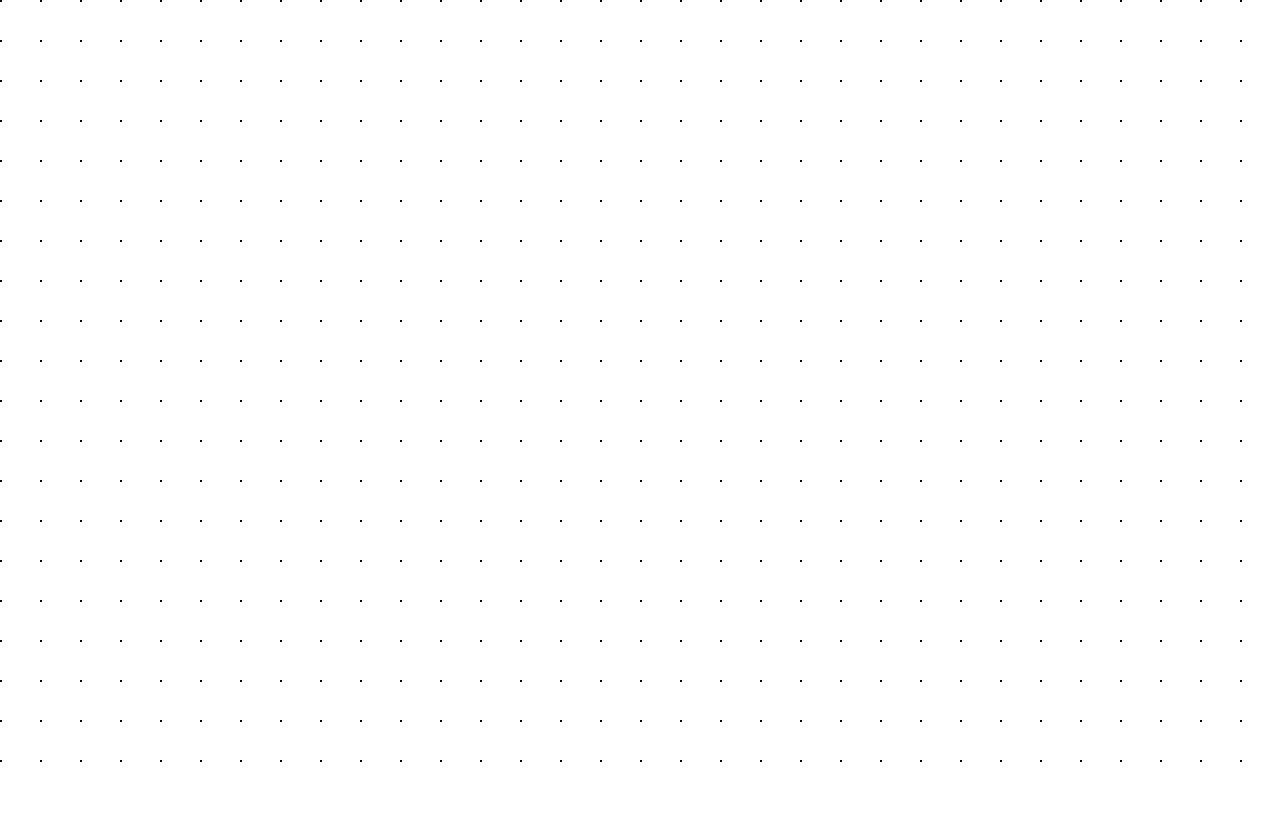
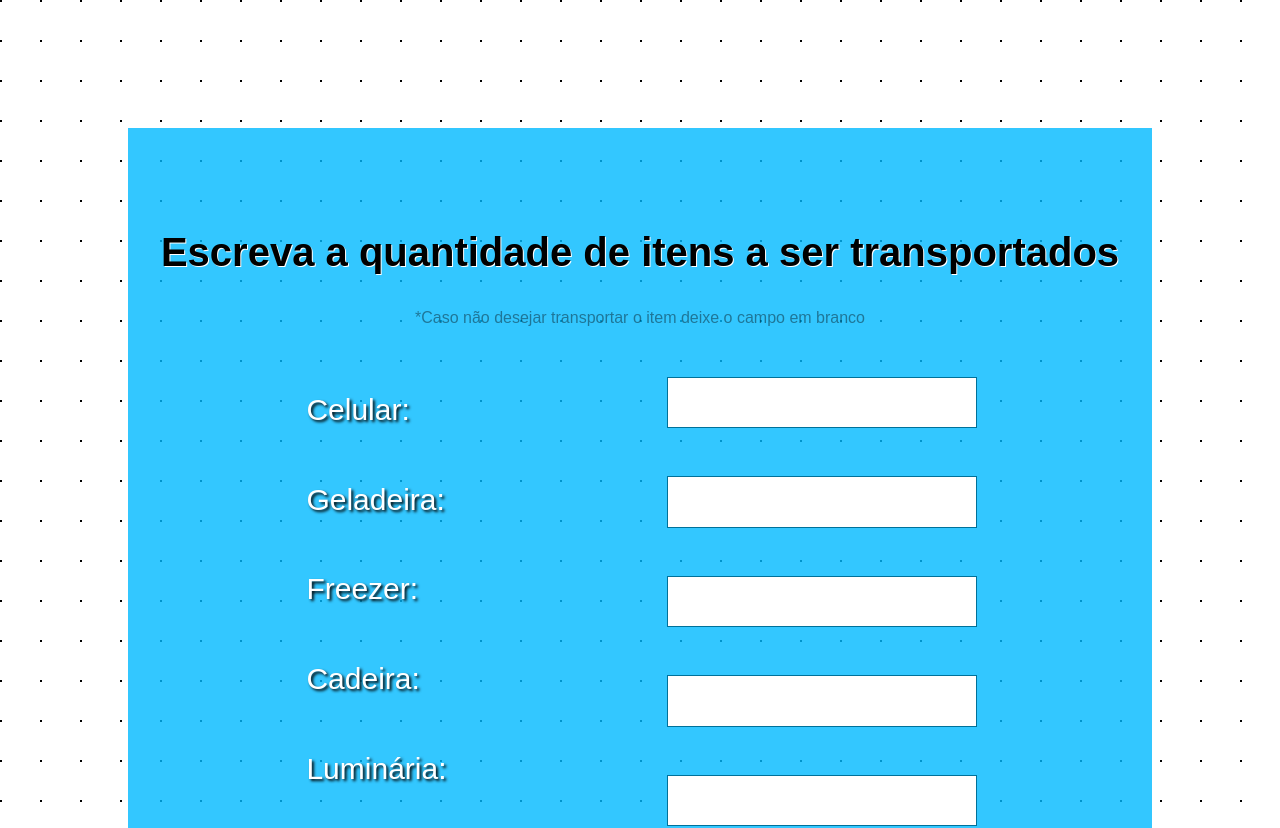
Before and after one commit to Spolavore/DELL-IT-ACADEMY-2023, a React (Create React App) app: page /opcoes in a window 1280 px wide. Before the commit this address had no page. Shown: the top 828 px of the page. Before the commit the page ends 800 px from the top, so only its background shows below. Built offline with nearby package versions, Linux system fonts and the light colour scheme.

Commit message:
update visual

```diff
--- a/src/App.jsx
+++ b/src/App.jsx
@@ -177,8 +177,7 @@ export default function App() {
             Calcular
           </button>
 
-
-            <Link className={styles.link} to="/itens"> Opções  </Link>
+            <Link className={styles.link} to="/opcoes"> Opções  </Link>
 
         </div>
         {/* output apos calcular todos os dados, se e somente se , os dados são válidos */}
--- a/src/pages/itens.jsx
+++ b/src/pages/itens.jsx
@@ -5,7 +5,7 @@ export default function Itens() {
     <>
       <div className={styles.container}>
         <h2>Escreva a quantidade de itens a ser transportados</h2>
-        <span>*Caso não desejar transportar o item digite 0 </span>
+        <span>*Caso não desejar transportar o item deixe o campo em branco </span>
 
         <div className={styles.dataList}>
           <div
--- a/src/routes.jsx
+++ b/src/routes.jsx
@@ -8,7 +8,7 @@ export default function RoutesApp(){
         <BrowserRouter>
             <Routes>
                 <Route path="/" element={<App/>}></Route>
-                <Route path="/itens" element={<Itens/>}></Route>
+                <Route path="/opcoes" element={<Itens/>}></Route>
             </Routes>
         </BrowserRouter>
     )
```
